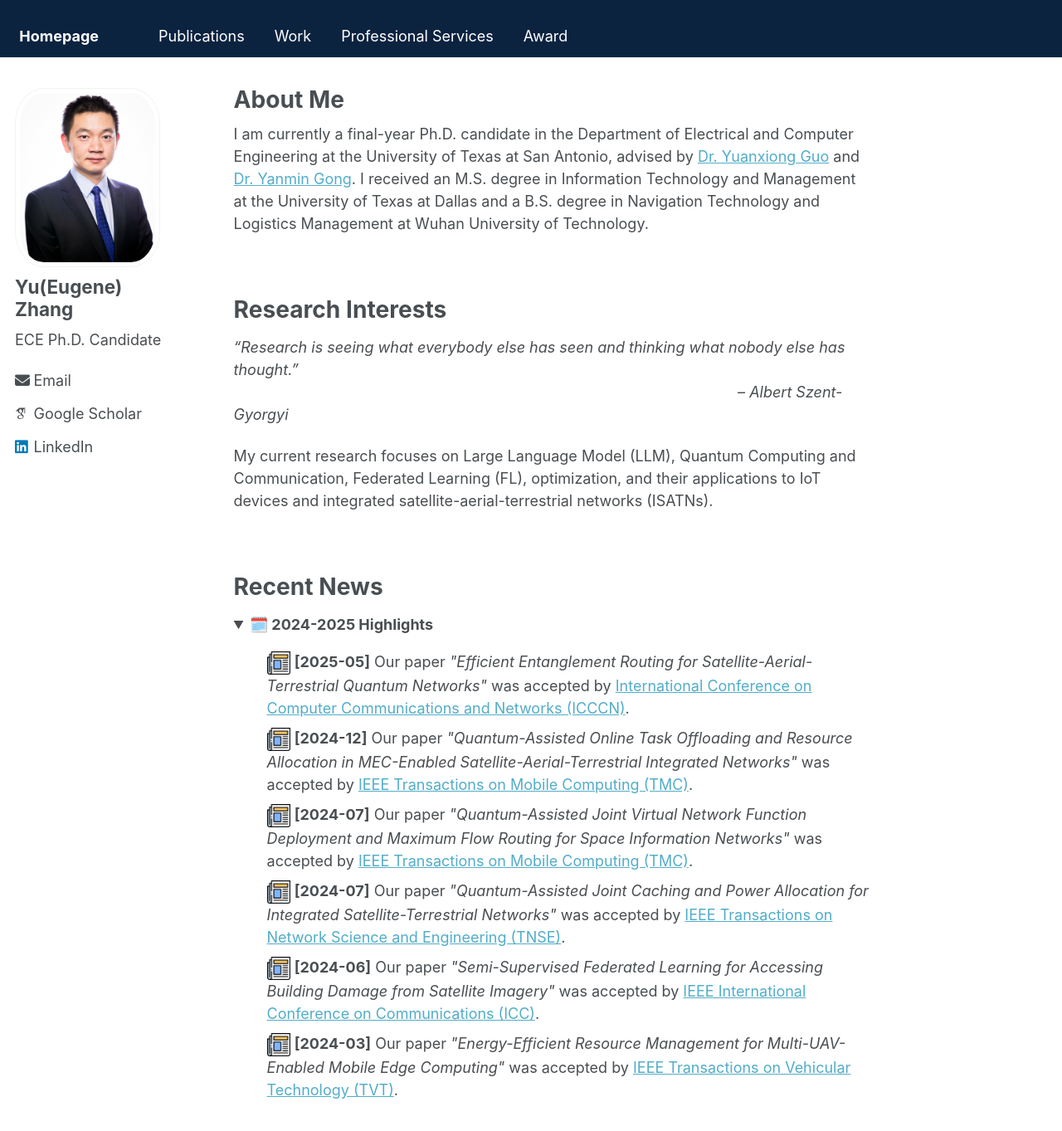
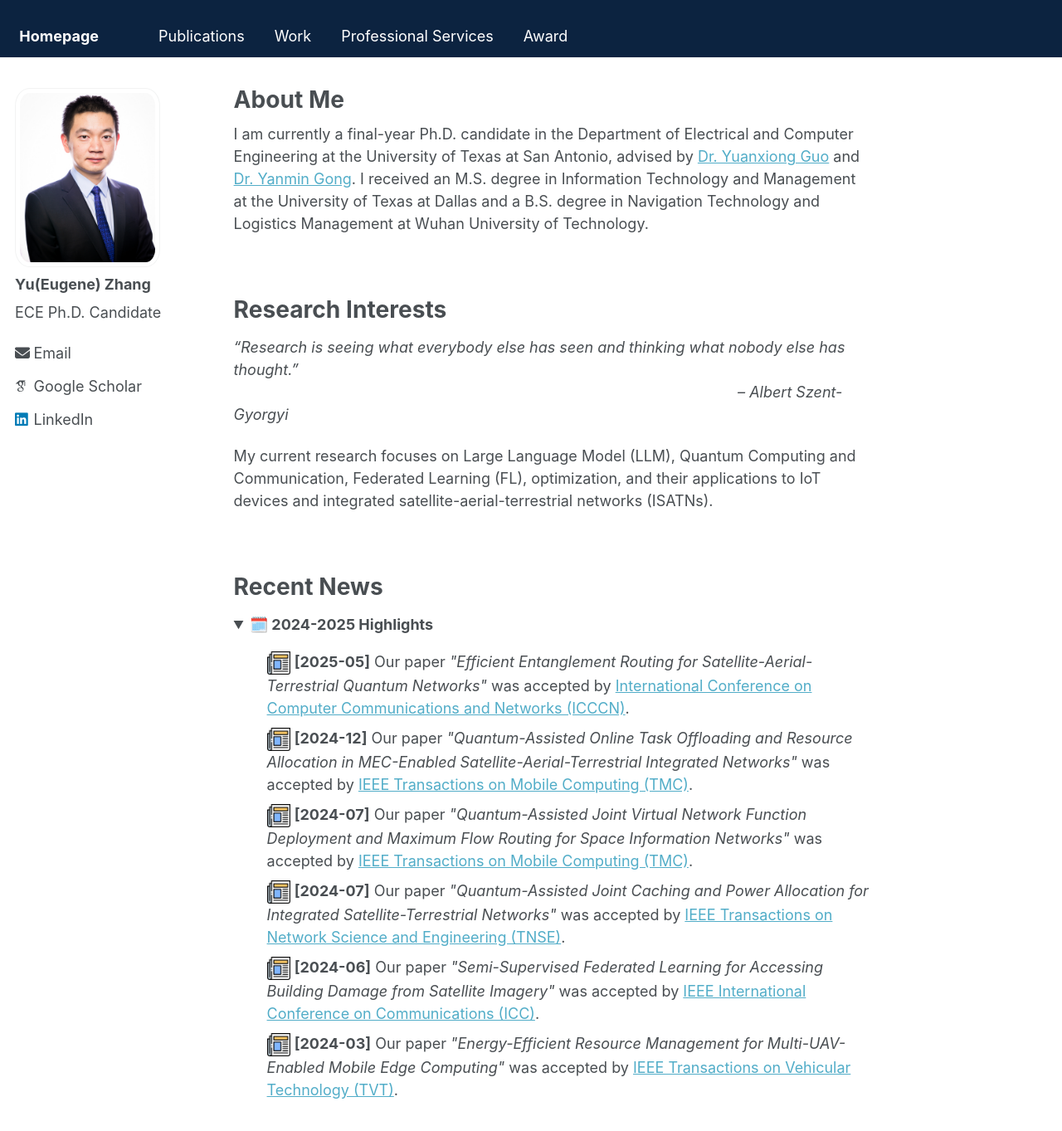
Before and after one commit to Yu-Zhang-Eugene/yu-zhang-eugene.github.io, a Jekyll site: the page built from _pages/about.md, in a window 1280 px wide and 1400 px high. Shown: the top 1363 px of the window at 83% size. Built offline with Jekyll 4.4.1, drawn with Linux system fonts in a browser that asks for light colours; some web fonts are replaced.

Commit message:
Update _sidebar.scss

```diff
--- a/_sass/_sidebar.scss
+++ b/_sass/_sidebar.scss
@@ -91,7 +91,7 @@
 
   img {
     max-width: 175px;
-    border-radius: 20%;
+    border-radius: 10%;
 
     @include breakpoint($large) {
       padding: 5px;
@@ -125,7 +125,7 @@
 }
 .sidebar .author__name {
   font-family: $sans-serif;
-  font-size: $type-size-4;
+  font-size: $type-size-5;
 }
 
 .sidebar .author__desktop {
```
